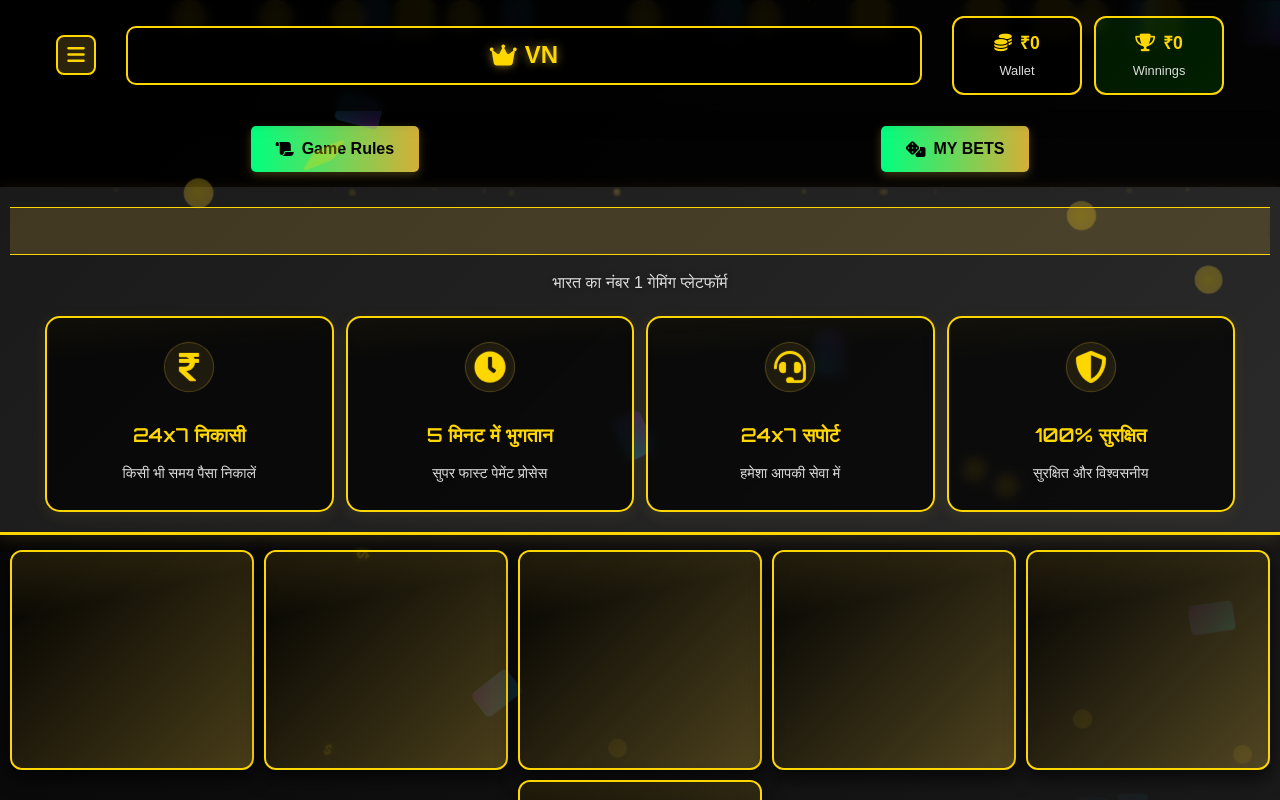
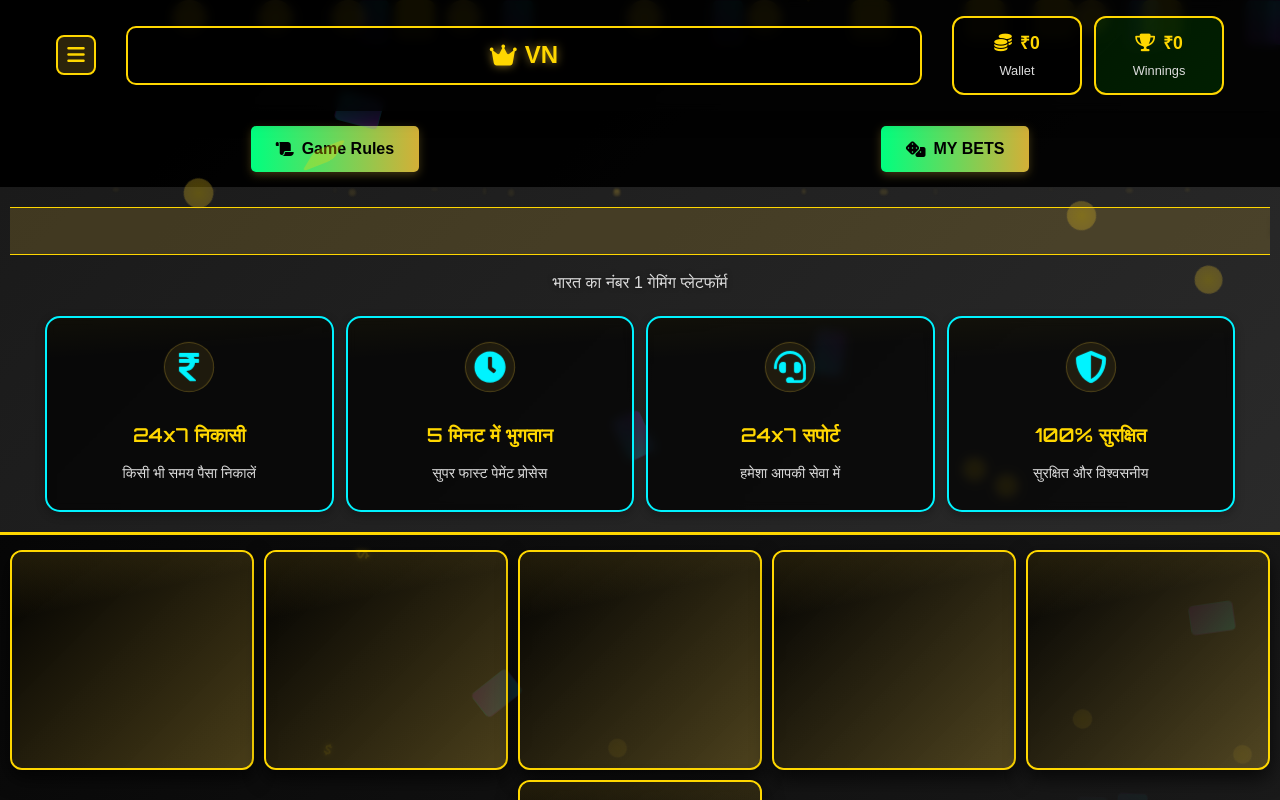
Before and after one commit to wakeelwahid/my_project, a React (Vite) app: page / in a window 1280 px wide. Shown: the top 800 px of the page. Built offline with nearby package versions, Linux system fonts and the light colour scheme.

Commit message:
Restored to 'f68d5ba098a166677a5c85c73922fc6e0dfb28e8'
Replit-Restored-To: f68d5ba098a166677a5c85c73922fc6e0dfb28e8

```diff
--- a/src/components/top-section/Top_section.css
+++ b/src/components/top-section/Top_section.css
@@ -4,8 +4,7 @@
   background: linear-gradient(135deg, #1a1a1a 0%, #2a2a2a 100%);
   padding: 20px 10px;
   overflow: hidden;
-  border-bottom: 3px solid var(--gold);
-  box-shadow: 0 4px 15px rgba(212, 175, 55, 0.15);
+  border-bottom: 3px solid #FFD700;
 }
 
 /* KYC Button */
@@ -155,13 +154,12 @@
 
 .feature-card {
   background: rgba(0, 0, 0, 0.7);
-  border: 2px solid var(--gold);
+  border: 2px solid var(--neon-blue);
   border-radius: 15px;
   padding: 1.5rem;
   position: relative;
   overflow: hidden;
   transition: all 0.3s ease;
-  box-shadow: 0 4px 15px rgba(212, 175, 55, 0.1);
 }
 
 .feature-card::before {
@@ -188,10 +186,9 @@
 
 .feature-icon {
   font-size: 2rem;
-  color: var(--gold);
+  color: var(--neon-blue);
   margin-bottom: 1rem;
   animation: iconPulse 2s infinite;
-  text-shadow: 0 0 10px rgba(212, 175, 55, 0.5);
 }
 
 .feature-card h3 {
```
